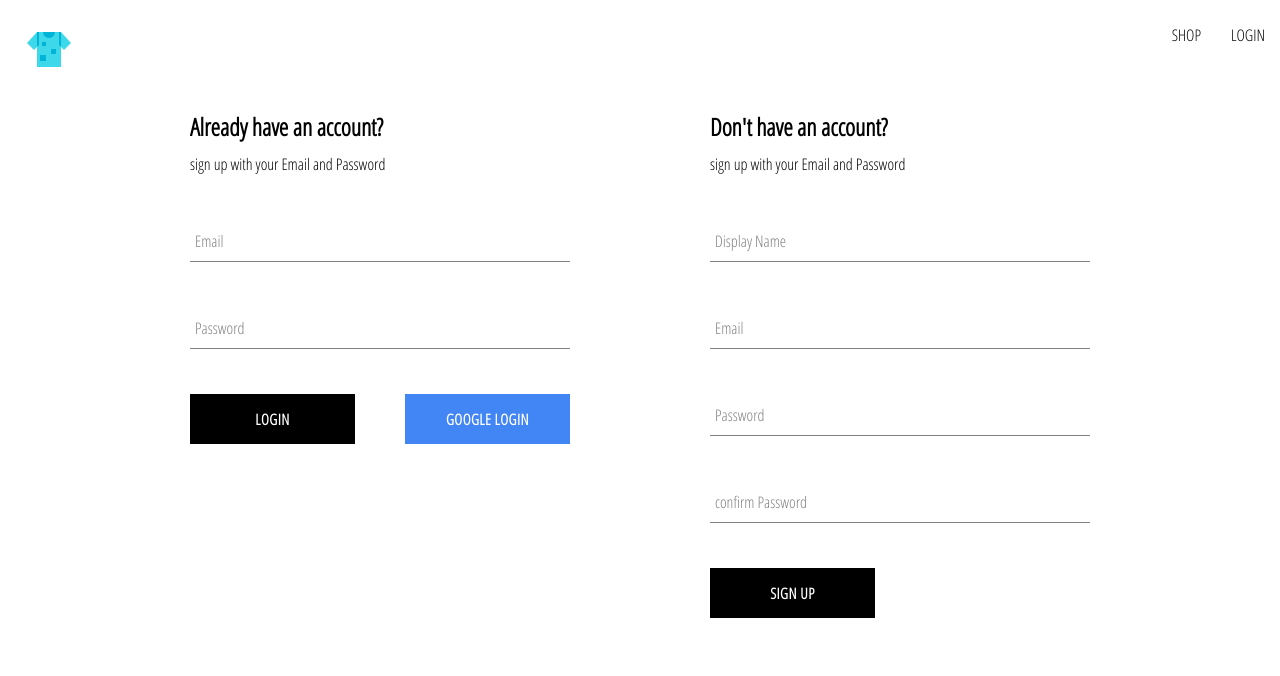
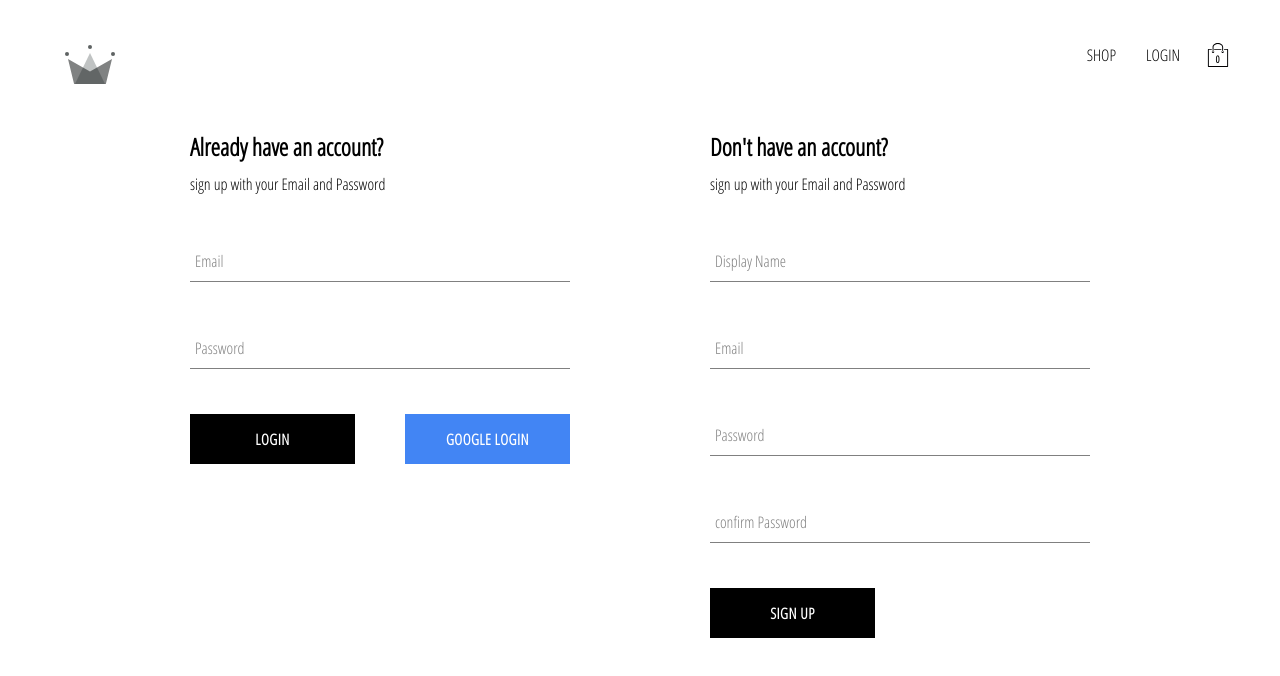
Before and after one commit to shyammunde1/clothshop, a React (Create React App) app: page /auth in a window 1280 px wide. Shown: the top 676 px of the page. Built offline with nearby package versions, Linux system fonts and the light colour scheme; no server answers.

Commit message:
adding cart context and shopping icon  as well as cart dropdwon

```diff
--- /dev/null
+++ b/src/component/cart-dropdown/cart-dropdown.componnet.jsx
@@ -0,0 +1,16 @@
+import Button from '../button/button.component'
+
+import './cart-dropdown.styles.scss'
+
+const CartDropdown = () => {
+  return (
+    <div className='cart-dropdown-container'>
+        <div className='cart-items'>
+
+        </div>
+        <Button>ADD TO CHECKOUT</Button>
+    </div>
+  )
+}
+
+export default CartDropdown;
--- /dev/null
+++ b/src/component/cart-dropdown/cart-dropdown.styles.scss
@@ -0,0 +1,29 @@
+.cart-dropdown-container {
+    position: absolute;
+    width: 240px;
+    height: 340px;
+    display: flex;
+    flex-direction: column;
+    padding: 20px;
+    border: 1px solid black;
+    background-color: white;
+    top: 90px;
+    right: 40px;
+    z-index: 5;
+
+    .empty-message {
+      font-size: 18px;
+      margin: 50px auto;
+    }
+
+    .cart-items {
+      height: 240px;
+      display: flex;
+      flex-direction: column;
+      overflow: scroll;
+    }
+
+    button {
+      margin-top: auto;
+    }
+  }
--- /dev/null
+++ b/src/component/cart-icon/cart-icon.component.jsx
@@ -0,0 +1,18 @@
+import { useContext } from 'react';
+import { ReactComponent as ShoppingIcon } from '../../assets/shopping-bag.svg';
+import './cart-icon.styles.scss'
+import { CartContext } from '../../context/cart.context';
+
+
+const CartIcon = () => {
+
+    const {isCartOpen,setIsCartOpen} =useContext(CartContext)
+
+  return <div className='cart-icon-container' onClick={() => setIsCartOpen(!isCartOpen)}>
+    <ShoppingIcon className='shopping-icon' />
+    <span className='item-count'>0</span>
+  </div>
+
+};
+
+export default CartIcon;
--- /dev/null
+++ b/src/component/cart-icon/cart-icon.styles.scss
@@ -0,0 +1,21 @@
+.cart-icon-container {
+    width: 45px;
+    height: 45px;
+    position: relative;
+    display: flex;
+    align-items: center;
+    justify-content: center;
+    cursor: pointer;
+
+    .shopping-icon {
+      width: 24px;
+      height: 24px;
+    }
+
+    .item-count {
+      position: absolute;
+      font-size: 10px;
+      font-weight: bold;
+      bottom: 12px;
+    }
+  }
--- /dev/null
+++ b/src/context/cart.context.jsx
@@ -0,0 +1,14 @@
+import { createContext, useState } from "react";
+
+const initialState = {
+  isCartOpen: false,
+  setIsCartOpen: () => {},
+};
+
+export const CartContext = createContext(initialState);
+
+export const CartProvider = ({ children }) => {
+  const [isCartOpen, setIsCartOpen] = useState(false);
+  const value = { isCartOpen, setIsCartOpen };
+  return <CartContext.Provider value={value}>{children}</CartContext.Provider>;
+};
--- a/src/index.js
+++ b/src/index.js
@@ -8,6 +8,7 @@
 
 import "./index.scss";
 import { ProductsProvider } from "./context/product.context";
+import { CartProvider } from "./context/cart.context";
 
 const root = ReactDOM.createRoot(document.getElementById("root"));
 root.render(
@@ -15,7 +16,9 @@
     <BrowserRouter>
       <UserProvider>
         <ProductsProvider>
-          <App />
+          <CartProvider>
+            <App />
+          </CartProvider>
         </ProductsProvider>
       </UserProvider>
     </BrowserRouter>
--- a/src/index.scss
+++ b/src/index.scss
@@ -1,5 +1,6 @@
 body {
   margin: 0;
+  padding: 20px 40px;
   font-family: 'Open Sans Condensed', sans-serif;
   -webkit-font-smoothing: antialiased;
   -moz-osx-font-smoothing: grayscale;
--- a/src/routes/navigation/navigation.component.jsx
+++ b/src/routes/navigation/navigation.component.jsx
@@ -1,15 +1,19 @@
 import { Fragment, useContext } from "react";
 import { Link, Outlet } from "react-router-dom";
-import logo from "../../assets/cloth-icon.png";
+import {ReactComponent as Logo} from "../../assets/crown.svg";
 
 import { userContext } from "../../context/userContext";
 import { signOutuser } from "../../utils/firebase/firebase.utils";
+import CartIcon from "../../component/cart-icon/cart-icon.component";
 
 import "./navigation.styles.scss";
+import CartDropdown from "../../component/cart-dropdown/cart-dropdown.componnet";
+import { CartContext } from "../../context/cart.context";
 
 const Navigation = () => {
   const { currentUser, setCurrentUser } = useContext(userContext);
   // console.log(currentUser)
+  const {isCartOpen} =useContext(CartContext)
 
   const signOutHandler = async () => {
     await signOutuser();
@@ -20,7 +24,7 @@
     <Fragment>
       <div className="navigation">
         <Link to="/" className="logo-container">
-          <img src={logo} alt="cloth-icon-logo" />
+          <Logo />
         </Link>
         <div className="nav-links-container">
           <Link to={"/shop"} className="nav-link">
@@ -35,7 +39,9 @@
               LOGIN
             </Link>
           )}
+          <CartIcon  />
         </div>
+        {isCartOpen && <CartDropdown />}
       </div>
       <Outlet />
     </Fragment>
```
Also changed, not shown: src/assets/crown.svg (added), src/assets/shopping-bag.svg (added).
